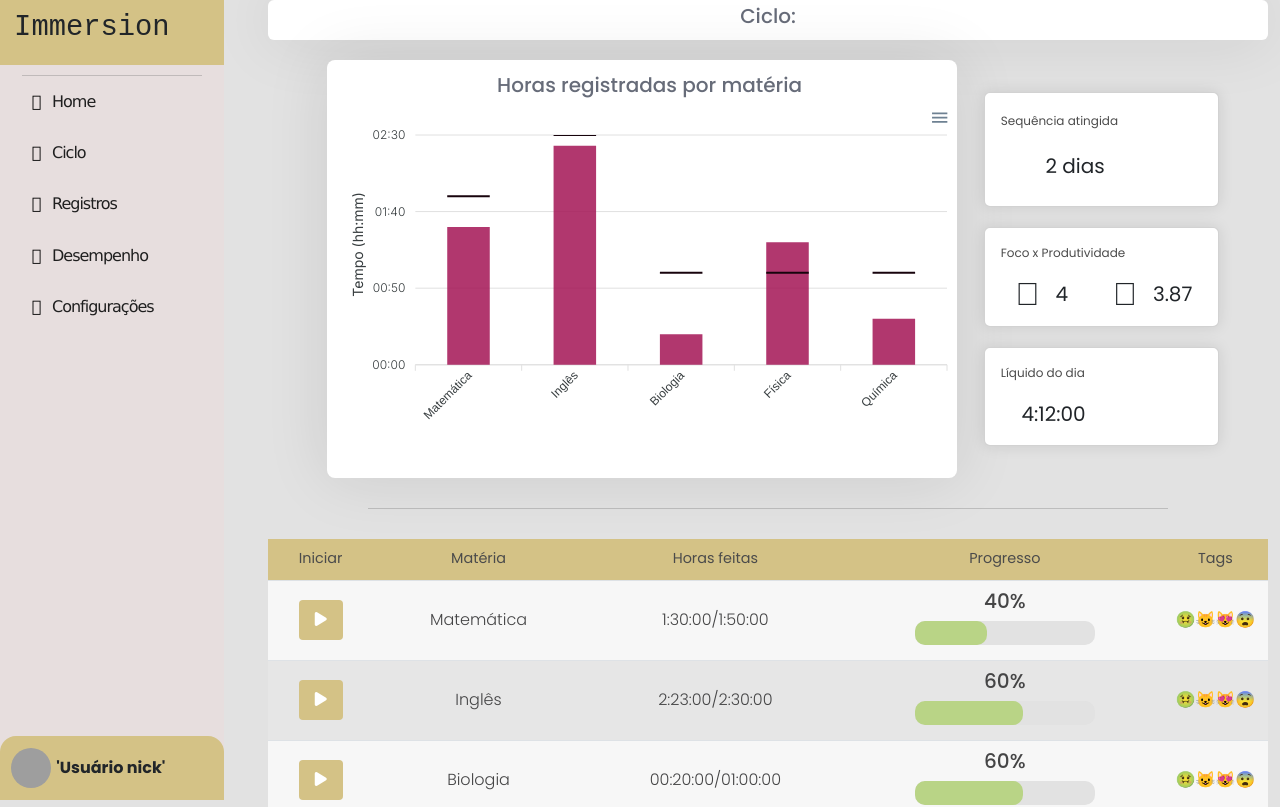
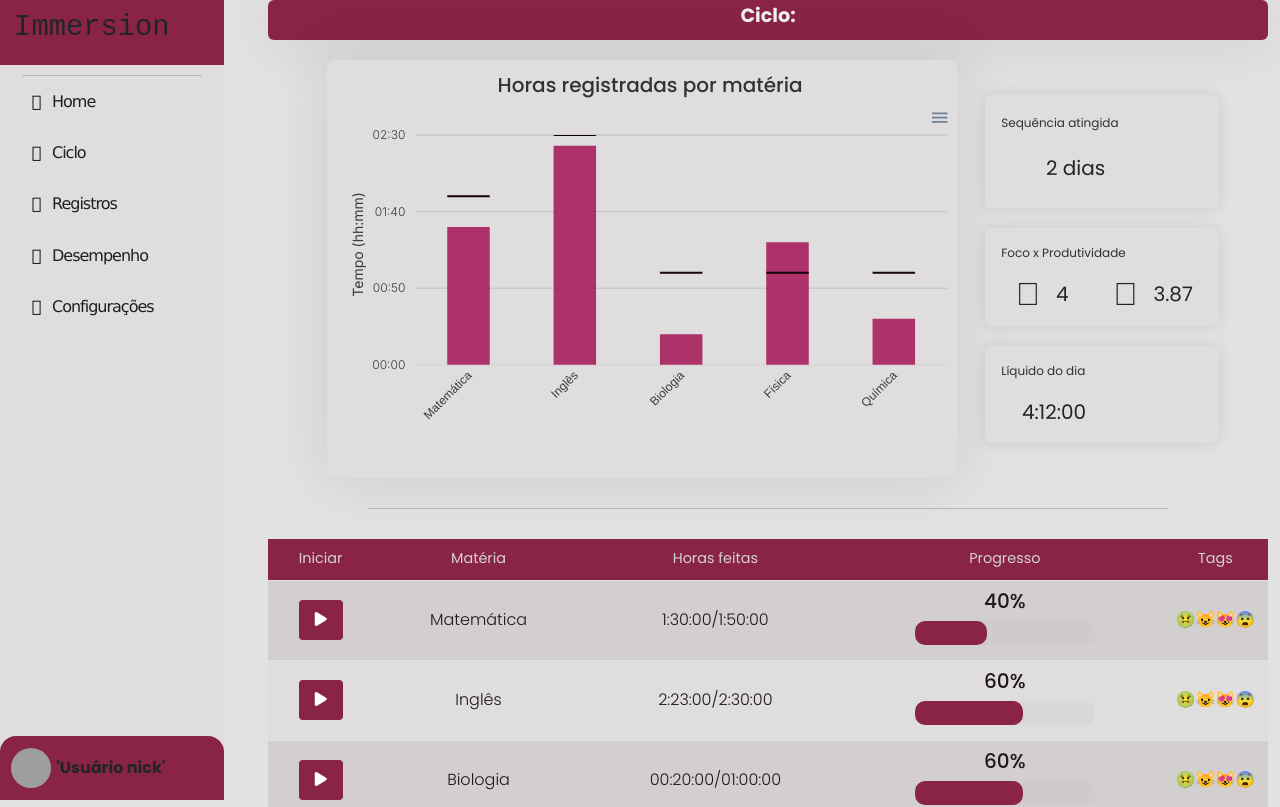
Before and after one commit to FreitassPedro/Immersion, a React (Vite) app in the folder frontend/: page /ciclo in a window 1280 px wide. Shown: the top 807 px of the page. Built offline with nearby package versions, Linux system fonts and the light colour scheme; grey boxes are pictures that could not be loaded; some icons are missing.

Commit message:
:lipstick: css: mudança cores principais

```diff
--- a/frontend/src/components/CicloGraph/index.tsx
+++ b/frontend/src/components/CicloGraph/index.tsx
@@ -3,23 +3,10 @@ import { ApexOptions } from "apexcharts";
 import Chart from "react-apexcharts";
 
 import { cicloTableItems } from "../../data/cicloTableItem";
+import { useEffect, useMemo, useState } from "react";
 
 const primaryColor = "#a41455";
 const secondaryColor = "#17030c";
-
-type ChartData = {
-  labels: string[];
-  series: {
-    x: string;
-    y: number;
-    goals: {
-      value: number;
-      strokeColor: string
-    }[];
-  }[];
-};
-
-
 
 const timeToMinutes = (time: string): number => {
   const [hh, mm, ss] = time.split(":").map(Number);
@@ -32,22 +19,32 @@ const minutesToTime = (minutes: number): string => {
 }
 
 export const CicloGraph = () => {
-  const labels = cicloTableItems.map(item => item.materia);
-  const horasFeitas = cicloTableItems.map(item => item.horasRealizadas);
-  const horasMeta = cicloTableItems.map(item => item.horasMeta);
+  const [dadosTabela, setDadosTabela] = useState(cicloTableItems);
+
+  useEffect(() => {
+    setDadosTabela(cicloTableItems);
+  }, []);
+
+  const labels = useMemo(() => dadosTabela.map(item => item.materia), [dadosTabela]);
+  const horasFeitas = useMemo(() => dadosTabela.map(item => item.horasRealizadas), [dadosTabela]);
+  const horasMeta = useMemo(() => dadosTabela.map(item => item.horasMeta), [dadosTabela]);
 
   // Cálculo do 'series' baseado nos dados estáticos
-  const series = labels.map((xLabel, index) => ({
-    x: xLabel,
-    y: timeToMinutes(horasFeitas[index]),
-    goals: [{ name: "Meta", value: timeToMinutes(horasMeta[index]), strokeColor: secondaryColor }],
-  }));
+  const series = useMemo(() => {
+    return labels.map((xLabel, index) => ({
+      x: xLabel,
+      y: timeToMinutes(horasFeitas[index]),
+      goals: [{ name: "Meta", value: timeToMinutes(horasMeta[index]), strokeColor: secondaryColor }],
+    }));
+  }, [labels, horasFeitas, horasMeta]);
 
   const options: ApexOptions = {
     chart: {
       type: 'bar',
     },
-
+    grid: {
+      borderColor: "#C0C0C0",
+    },
     legend: {
       fontFamily: "Inter, sans-serif",
     },
@@ -85,9 +82,7 @@ export const CicloGraph = () => {
         },
         formatter: (value) => minutesToTime(value as number),
       },
-
     },
-
 
   };
 
--- a/frontend/src/components/CicloHistory/index.tsx
+++ b/frontend/src/components/CicloHistory/index.tsx
@@ -10,6 +10,7 @@ const CicloHistory = () => {
                     <div className={styles.card}>
                         <div className={styles.cardTitle}>
                             <h3><i className="fas fa-book"></i>Matemática</h3>
+                            <span>10:54 ➔ 12:00</span>
                             <strong><i className="fas fa-lightbulb" /> Método: Resolução de exercícios</strong>
                         </div>
                         <div className={styles.cardContent}>
@@ -33,6 +34,7 @@ const CicloHistory = () => {
                         <div className={styles.cardTitle}>
                             <h3><i className="fas fa-book"></i>Inglês</h3>
                             <strong><i className="fas fa-lightbulb" /> Método: Simulado</strong>
+                            <span>10:54 ➔ 12:00</span>
                         </div>
                         <div className={styles.cardContent}>
                             <div className={styles.cardGeneral}>
--- a/frontend/src/components/SideBar/index.tsx
+++ b/frontend/src/components/SideBar/index.tsx
@@ -1,3 +1,4 @@
+import { Link } from 'react-router-dom';
 import './styles.css';
 
 
@@ -16,34 +17,34 @@ export const SideBar = () => {
             <div className="nav-content">
                 <li className="nav-item">
                     <a href="#">
-                    <i className="fa-light fa-house"></i>
+                        <i className="fa-light fa-house"></i>
                         <span>Home</span>
                     </a>
                 </li>
 
                 <li className="nav-item">
-                    <a href="#">
-                    <i className="fa-light fa-clipboard"></i>
+                    <Link to="/ciclo">
+                        <i className="fa-light fa-clipboard"></i>
                         <span>Ciclo</span>
-                    </a>
+                    </Link>
                 </li>
                 <li className="nav-item">
-                    <a href="#">
-                    <i className="fa-light fa-clipboard"></i>
+                    <Link to="/registro">
+                        <i className="fa-light fa-clock-rotate-left" />
                         <span>Registros</span>
-                    </a>
+                    </Link>
                 </li>
 
                 <li className="nav-item">
                     <a href="#">
-                    <i className="fa-light fa-chart-line"></i>
+                        <i className="fa-light fa-chart-line"></i>
                         <span>Desempenho</span>
                     </a>
                 </li>
 
                 <li className="nav-item">
                     <a href="#">
-                    <i className="fa-light fa-gear"></i>
+                        <i className="fa-light fa-gear"></i>
                         <span>Configurações</span>
                     </a>
                 </li>
--- a/frontend/src/components/SideBar/styles.css
+++ b/frontend/src/components/SideBar/styles.css
@@ -1,7 +1,7 @@
 :root {
-    --primary-color: #d4c286;
-    --secondary-color: #4b4b4b;
-    --tertiary-color: #e7dede;
+    --primary-color: #892447;
+    --secondary-color: #dfdddd;
+    --tertiary-color: #d4cfcf;
 }
 
 body {
@@ -16,7 +16,7 @@ body {
     position: fixed;
     left: 0;
     top: 0;
-    background: var(--tertiary-color);
+    background: var(--secondary-color);
     transition: width 0.3s ease-in-out;
 }
 
@@ -84,7 +84,7 @@ hr {
     position: absolute;
     bottom: 0;
     width: 100%;
-    background-color: var(--primary-color);
+    background-color: #892447;
     border-radius: 1rem 1rem 0 0;
     height: 4rem;
     display: flex;
--- a/frontend/src/pages/Ciclo/styles.css
+++ b/frontend/src/pages/Ciclo/styles.css
@@ -1,8 +1,9 @@
 @import url('https://fonts.googleapis.com/css2?family=Inter:ital,opsz,wght@0,14..32,100..900;1,14..32,100..900&display=swap');
 :root {
-    --primary-color: #9d86d4;
-    --secondary-color: #4b4b4b;
+    --primary-color: #892447;
+    --secondary-color: #d3c0c0;
     --tertiary-color: #e7dede;
+    --background-default: #eadfdd;
 }
 .container {
     display: flex;
@@ -11,7 +12,6 @@
     width: calc(100% - 16rem);
     margin-left: 16rem;
     min-width: 100vh;
-
 }
 
 hr {
@@ -21,7 +21,7 @@ hr {
 }
 
 .ciclo-title {
-    background-color: #fff;
+    background-color: var(--primary-color);
     border-radius: 6px;
     width: 100%;
     height: 2.5rem;
@@ -34,8 +34,9 @@ hr {
 }
 
 .ciclo-title h1 {
-    font-size: 1.25rem;
-    color: #676c79;
+    font-size: 1.2rem;
+    color: #f1f1f1;
+    font-weight: bold;
 }
 
 .ciclo-stats {
@@ -47,7 +48,7 @@ hr {
 }
 
 .ciclo-graph {
-    background-color: #fff;
+    background-color: var(--secondary-color);
     border-radius: 8px;
     min-width: 50%;
     width: 70%;
@@ -58,7 +59,7 @@ hr {
 .ciclo-graph h2 {
     text-align: center;
     font-size: 1.25rem;
-    color: #676c79;
+    color: #333333;
 }
 
 .ciclo-graph-box {
@@ -80,7 +81,8 @@ hr {
     box-shadow: 0 0 15px rgba(0, 0, 0, 0.1);
     width: 100%;
     max-width: 20rem;
-    /* Define um limite */
+    background-color: var(--secondary-color);
+    border: none;
 
     .card-body {
         display: flex;
@@ -94,7 +96,7 @@ hr {
         justify-content: space-between;
         align-items: center;
         font-size: 0.75rem;
-        color: var(--secondary-color);
+        color: #313131;
 
         i {
             font-size: 1rem;
@@ -137,7 +139,7 @@ hr {
 .table thead th {
     background-color: var(--primary-color);
     font-size: 0.9rem;
-    color: var(--secondary-color);
+    color: #d3d3d3;
     font-weight: 400;
     text-align: center;
     padding: 0.6rem
@@ -147,7 +149,7 @@ hr {
 .table tbody td {
     height: 3.1rem;
     font-size: 16px;
-    color: #454546;
+    color: rgb(31, 24, 24);
     font-weight: 300;
     text-align: center;
     vertical-align: middle;
@@ -155,11 +157,11 @@ hr {
 }
 
 .table tbody tr:nth-child(odd) td {
-    background-color: #f7f7f7; /* Cor X */
+    background-color: var(--tertiary-color) /* Cor X */
 }
 
 .table tbody tr:nth-child(even) td{
-    background-color: #e6e6e6; /* Cor Y */
+    background-color: var(--secondary-color); /* Cor Y */
 }
 
 
@@ -170,7 +172,7 @@ progress {
 }
 
 progress::-webkit-progress-bar {
-    background-color: #e2e2e2;
+    background-color: rgba(170, 170, 170, 0.1);
     border-radius: 0.625rem;
 }
 
@@ -184,29 +186,29 @@ progress::-moz-progress-bar {
 
 
 .pgbar-low::-moz-progress-bar {
-    background: #d4c286; /* Red */
+    background: var(--primary-color);
 }
 .pgbar-low::-webkit-progress-value {
-    background: #d4c286; /* Red */
+    background: var(--primary-color);
 }
 
 .pgbar-medium::-moz-progress-bar {
-    background: #b9d486; /* Yellow */
+    background: var(--primary-color);
 }
 .pgbar-medium::-webkit-progress-value {
-    background: #b9d486; /* Yellow */
+    background: var(--primary-color);
 }
 
 .pgbar-high::-moz-progress-bar {
-    background: #d4ac86; /* Green */
+    background: var(--primary-color);
 }
 .pgbar-high::-webkit-progress-value {
-    background: #d4ac86; /* Green */
+    background: var(--primary-color);
 }
 
 .pgbar-completed::-moz-progress-bar {
-    background: #55a859; /* Complete */
+    background: var(--primary-color);
 }
 .pgbar-completed::-webkit-progress-value {
-    background: #55a859; /* Complete */
+    background: var(--primary-color);
 }
--- a/frontend/src/routes/routes.tsx
+++ b/frontend/src/routes/routes.tsx
@@ -4,8 +4,6 @@ import { Home } from '../pages/Home';
 import { Ciclo } from '../pages/Ciclo';
 import { SideBar } from '../components/SideBar';
 import CicloHistory from '../components/CicloHistory';
-import { CicloStopwatch } from '../components/CicloStopwatch';
-
 
 
 export const AppRoutes = () => {
@@ -16,9 +14,8 @@ export const AppRoutes = () => {
                 <Route path="/home" element={<Home />} />
                 <Route path="/ciclo" element={<Ciclo />} />
                 <Route path="/sidebar" element={<SideBar />} />
-                <Route path="/history" element={<CicloHistory />} />
+                <Route path="/registro" element={<CicloHistory />} />
 
-                <Route path="teste/pomodoro" element={<CicloStopwatch/>} />
                 <Route path="*" element={<Navigate to="/home" />} />
             </Routes>
         </BrowserRouter>
```
Also changed, not shown: frontend/src/components/CicloTable/index.tsx (+26 -27 lines).
